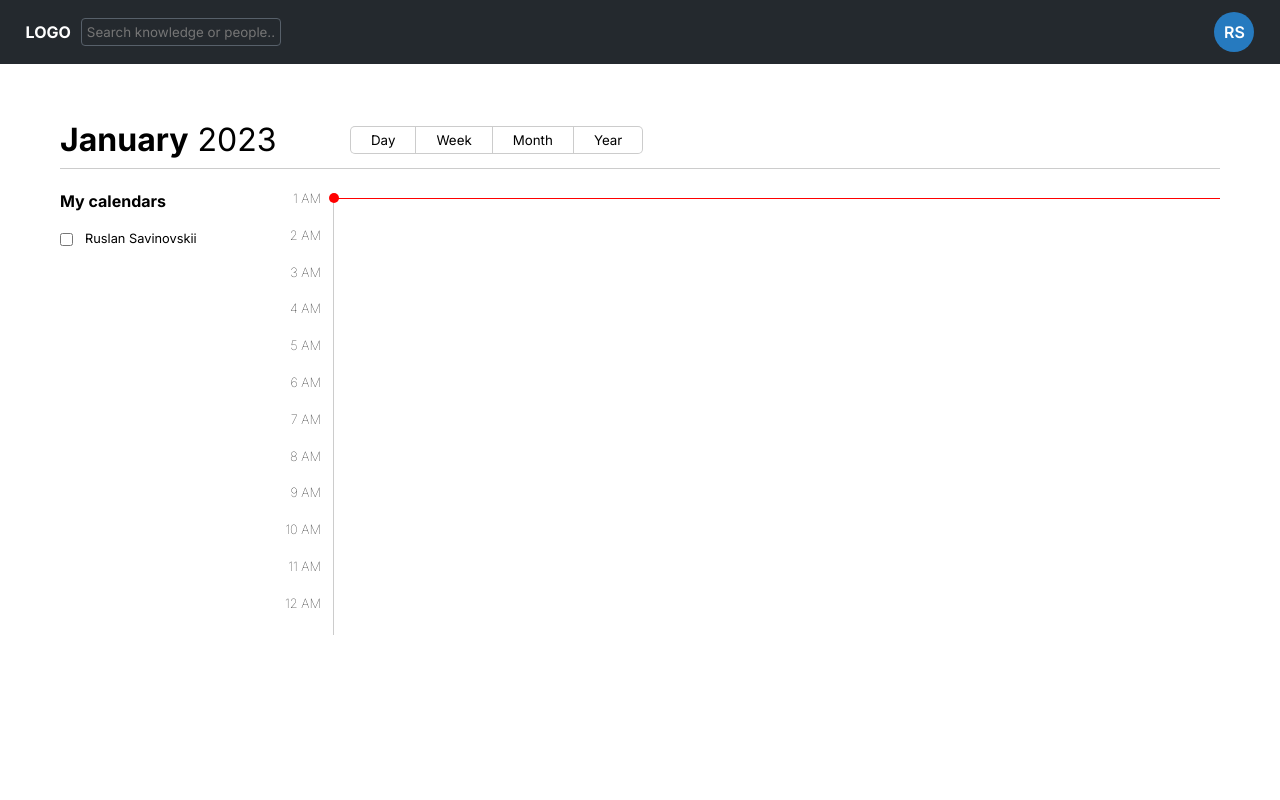
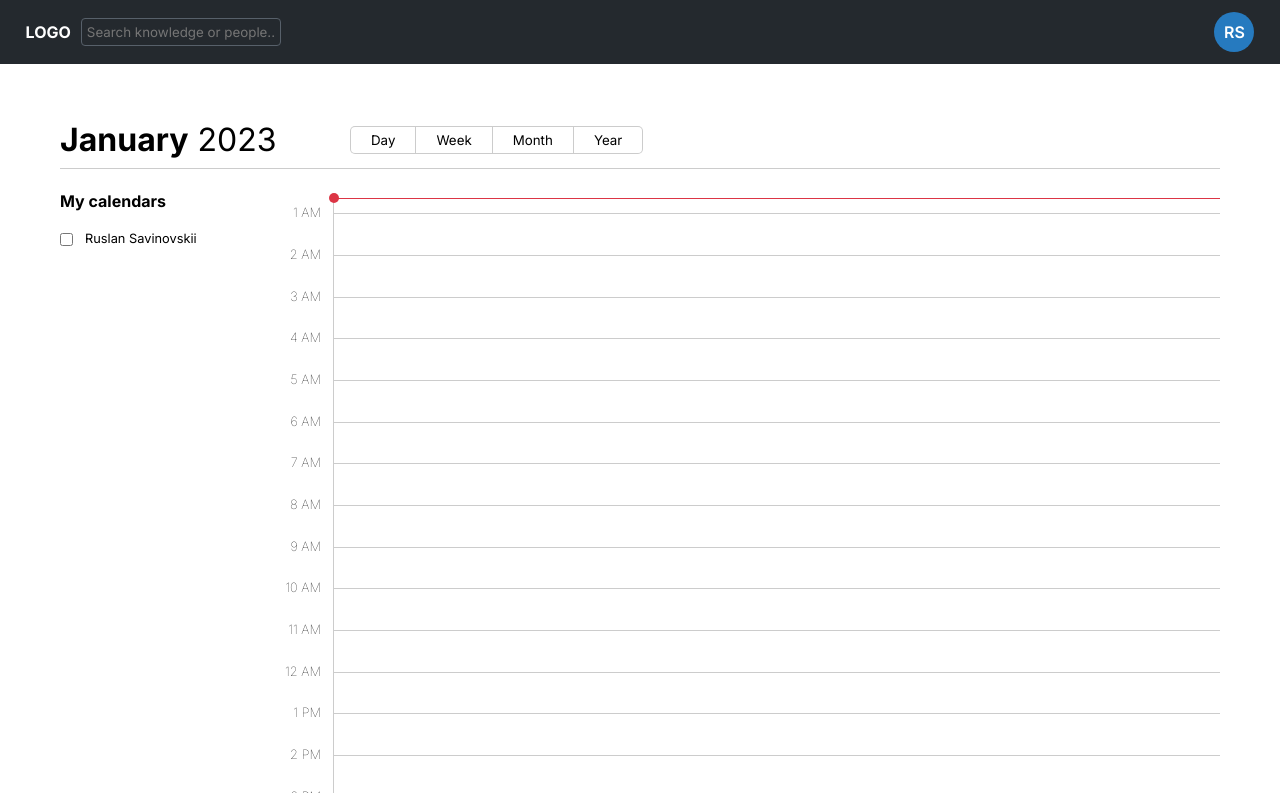
Before and after one commit to insight-hub/ih-web-client, a React app: page /calendar in a window 1280 px wide. Built offline with nearby package versions, Linux system fonts and the light colour scheme.

Commit message:
wip(ui): calendar

```diff
--- /dev/null
+++ b/src/components/ui/calendar/Calendar.scss
@@ -0,0 +1,50 @@
+@import '../../../styles/variables.scss';
+
+.calendar {
+  overflow: scroll;
+  height: 75vh;
+
+  &__internal {
+    height: 1000px;
+  }
+}
+
+.daily-column {
+  display: flex;
+  flex-direction: column;
+  justify-content: space-around;
+  width: 100%;
+  height: 100%;
+
+  &__row {
+    height: 1px;
+    background-color: $base-border-color;
+  }
+}
+
+//TODO refactor
+.red-line {
+  left: -5px;
+  position: absolute;
+  width: 100%;
+
+  &__container {
+    position: relative;
+  }
+
+  &__dot {
+    width: 10px;
+    height: 10px;
+    left: -5;
+    background-color: $danger-color;
+    border-radius: 100%;
+  }
+
+  &__line {
+    border-bottom: 1px solid $danger-color;
+    position: absolute;
+    width: 100%;
+    top: 5px;
+    left: 5px;
+  }
+}
--- a/src/components/ui/calendar/Calendar.tsx
+++ b/src/components/ui/calendar/Calendar.tsx
@@ -2,6 +2,14 @@ import React from 'react';
 
 import { Daily } from './Daily';
 
+import './Calendar.scss';
+
 export const Calendar: React.FC = () => {
-  return <Daily />;
+  return (
+    <div className="calendar">
+      <div className="calendar__internal row">
+        <Daily />
+      </div>
+    </div>
+  );
 };
--- a/src/components/ui/calendar/Daily.tsx
+++ b/src/components/ui/calendar/Daily.tsx
@@ -1,39 +1,24 @@
 import React from 'react';
+import { DailyColumn } from './DailyColumn';
 
 import { HourLine } from './HourLine';
 
+// TODO refactor layouts
 export const Daily: React.FC = () => {
-  const timestamp = new Date();
-
   return (
-    <div className="row">
-      <div className="col-1-md col-2-xs col align-end pr-1 b-r">
-        <HourLine timestamp={timestamp} />
+    <>
+      <div className="col-1-md col-2-xs col justify-space-around align-end pr-1 b-r">
+        <HourLine />
       </div>
-      <div className="col-10-xs col-11-md" style={{ position: 'relative' }}>
-        <div className="red-line" style={{ left: '-5px', position: 'absolute', width: '100%' }}>
-          <div
-            className="red-dot"
-            style={{
-              width: '10px',
-              height: '10px',
-              left: '-5',
-              backgroundColor: 'red',
-              borderRadius: '100%',
-            }}
-          ></div>
-          <div
-            className="red-line"
-            style={{
-              borderBottom: '1px solid red',
-              position: 'absolute',
-              width: '100%',
-              top: '5px',
-              left: '5px',
-            }}
-          />
+      <div className="col-10-xs col-11-md">
+        <div className="red-line__container">
+          <div className="red-line">
+            <div className="red-line__dot" />
+            <div className="red-line__line" />
+          </div>
         </div>
+        <DailyColumn />
       </div>
-    </div>
+    </>
   );
 };
--- /dev/null
+++ b/src/components/ui/calendar/DailyColumn.tsx
@@ -0,0 +1,13 @@
+import React from 'react';
+import range from 'src/utils/range';
+
+export const DailyColumn = () => {
+  const rowRange = range(1, 24);
+  return (
+    <div className="daily-column">
+      {rowRange.map((item) => (
+        <div key={item} className="daily-column__row" />
+      ))}
+    </div>
+  );
+};
--- a/src/components/ui/calendar/HourLine.tsx
+++ b/src/components/ui/calendar/HourLine.tsx
@@ -2,16 +2,19 @@ import React from 'react';
 
 import range from 'src/utils/range';
 
-export const HourLine = (props: { timestamp: Date }) => {
-  const hourRange = range(1, 12);
-  const postfix = 'AM';
+export const HourLine = () => {
+  const hourRange = range(1, 24);
   return (
     <>
-      {hourRange.map((hour) => (
-        <div key={hour + postfix} className="font-sm fw-thin pb-2">
-          {`${hour} ${postfix}`}
-        </div>
-      ))}
+      {hourRange.map((item, i) => {
+        const postfix = i + 1 > 12 ? 'PM' : 'AM';
+        const hour = item % 12 || 12;
+        return (
+          <div key={hour + postfix} className="font-sm fw-thin">
+            {`${hour} ${postfix}`}
+          </div>
+        );
+      })}
     </>
   );
 };
```
